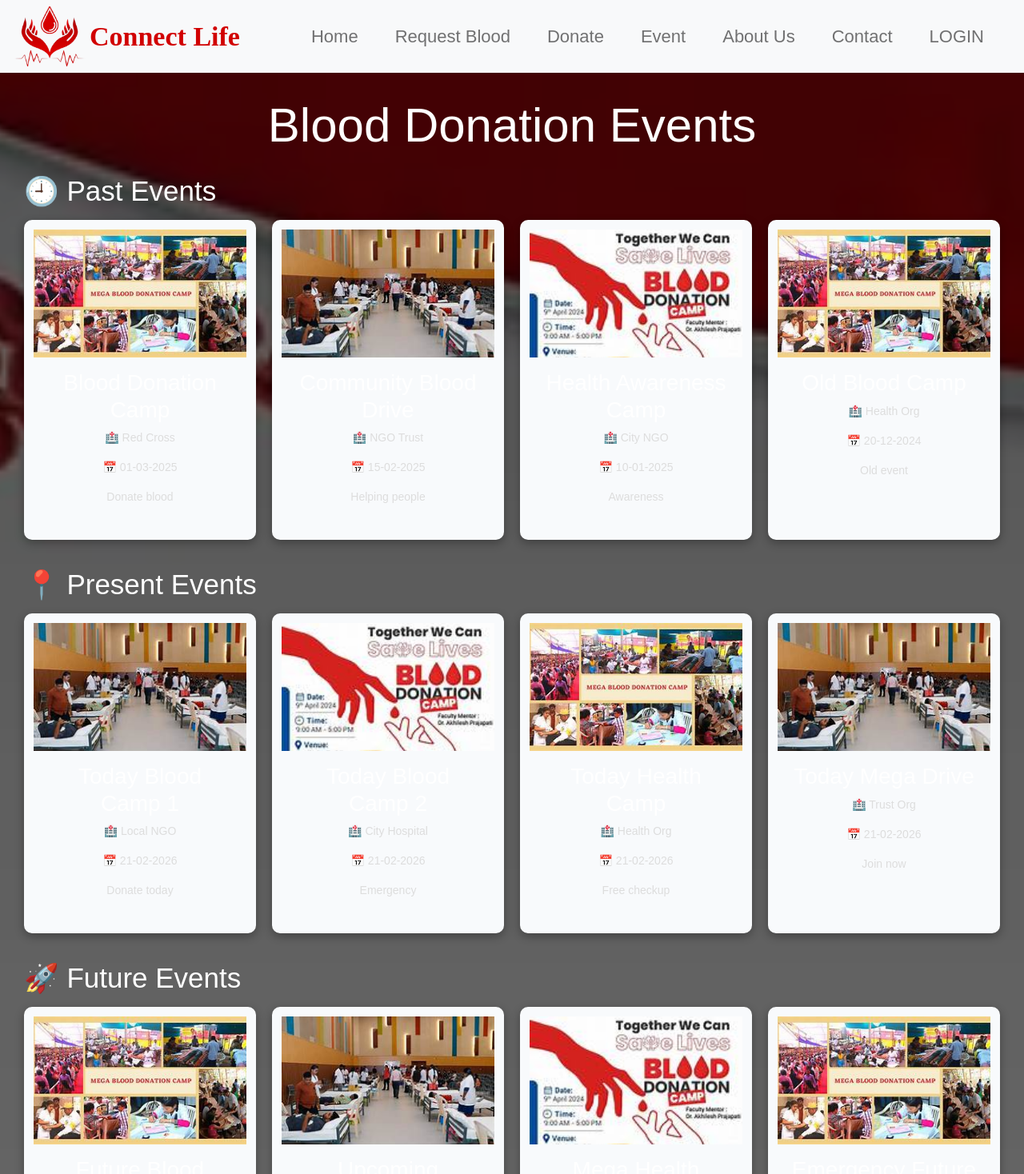
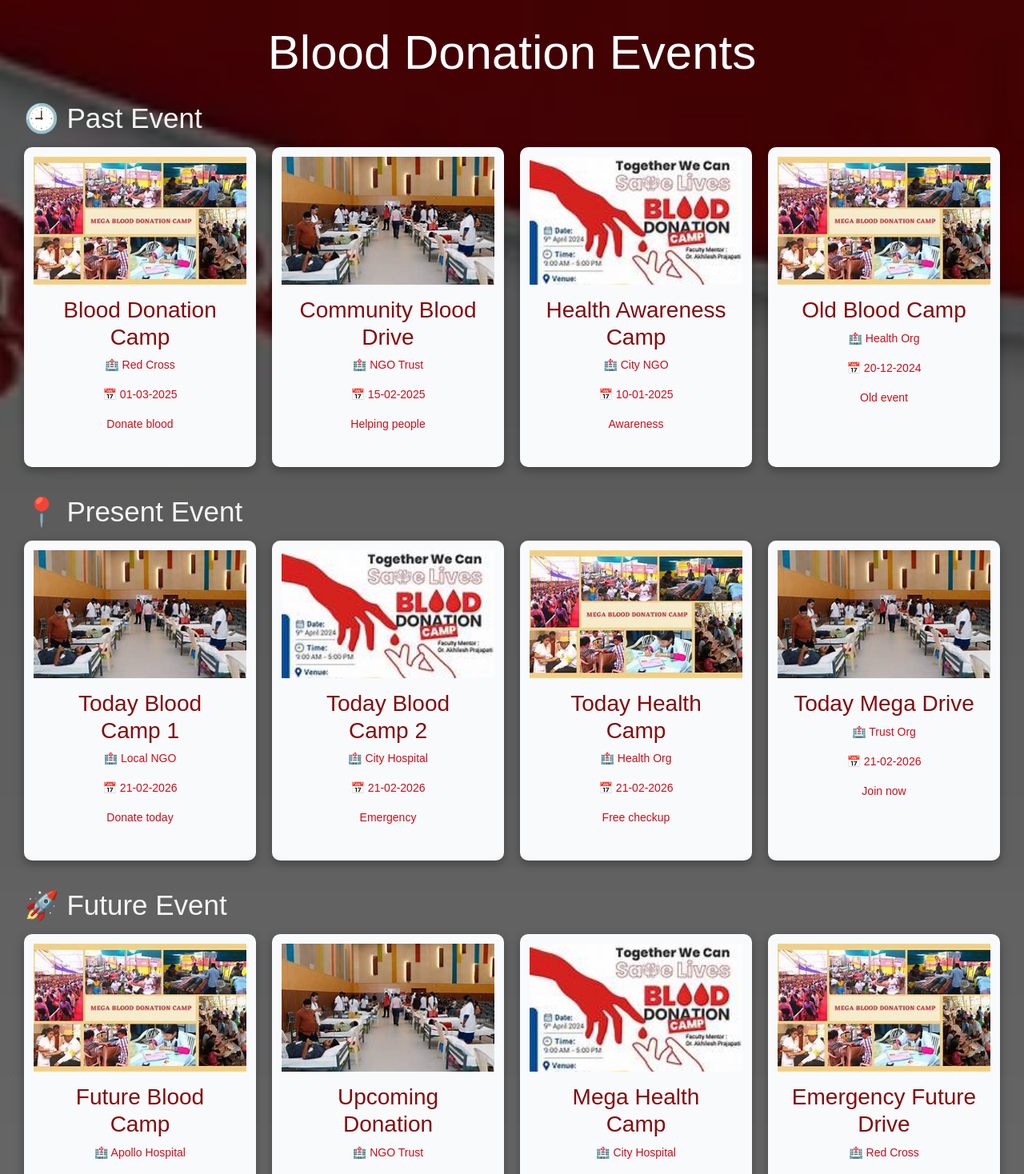
Before and after one commit to meetdoshi027/emergency-blood-request-system, a React (Vite) app: page /event in a window 1280 px wide. Shown: the top 1468 px of the page at 80% size. Built offline with nearby package versions, Linux system fonts and the light colour scheme.

Commit message:
event page

```diff
--- a/src/components/Event/Event.css
+++ b/src/components/Event/Event.css
@@ -33,7 +33,7 @@ font-size:60px;
 .section-title{
 margin:25px 0 15px;
 font-size:35px;
-color:#fff;
+color:#f5f4f4;
 }
 
 /* 📦 GRID */
@@ -51,7 +51,7 @@ border-radius:12px;
 overflow:hidden;
 box-shadow:0 4px 12px rgba(0,0,0,0.3);
 transition:0.3s;
-color:#fff;
+color:#840d0d;
 }
 
 .event-card:hover{
@@ -77,12 +77,12 @@ margin-bottom:8px;
 
 .event-content p{
 font-size:14px;
-color:#ddd;
+color:#c8101c;
 }
 
 .desc{
 font-size:13px;
-color:#ccc;
+color:#0b5a07;
 margin-top:5px;
 }
 
--- a/src/components/Event/Event.jsx
+++ b/src/components/Event/Event.jsx
@@ -1,8 +1,6 @@
 import React, { useState } from "react";
 import "./Event.css";
 import EventForm from "./EventForm";
-import Navbar from "../Navbar/Navbar";
-import Footer from "../footer/footer";
 
 /* IMAGES */
 import img1 from "../../assets/Megablood.jpg";
@@ -17,8 +15,8 @@ const Event = () => {
 // ✅ DATE FORMAT FUNCTION
 const formatDate = (date) => {
 const d = new Date(date);
-    const day = String(d.getDate()).padStart(2, "0");
-    const month = String(d.getMonth() + 1).padStart(2, "0");
+const day = String(d.getDate()).padStart(2, '0');
+const month = String(d.getMonth() + 1).padStart(2, '0');
 const year = d.getFullYear();
 return `${day}-${month}-${year}`;
 };
@@ -27,42 +25,41 @@ const Event = () => {
 const [showForm, setShowForm] = useState(false);
 const [selectedEvent, setSelectedEvent] = useState(null);
 
-  // ✅ EVENTS DATA
 const events = [
-    { title: "Blood Donation Camp", organization: "Red Cross", date: "2025-03-01", image: img1, description: "Donate blood" },
-    { title: "Community Blood Drive", organization: "NGO Trust", date: "2025-02-15", image: img2, description: "Helping people" },
-    { title: "Health Awareness Camp", organization: "City NGO", date: "2025-01-10", image: img3, description: "Awareness" },
-    { title: "Old Blood Camp", organization: "Health Org", date: "2024-12-20", image: img1, description: "Old event" },
 
-    { title: "Today Blood Camp 1", organization: "Local NGO", date: today, image: img2, description: "Donate today" },
-    { title: "Today Blood Camp 2", organization: "City Hospital", date: today, image: img3, description: "Emergency" },
-    { title: "Today Health Camp", organization: "Health Org", date: today, image: img1, description: "Free checkup" },
-    { title: "Today Mega Drive", organization: "Trust Org", date: today, image: img2, description: "Join now" },
+{title:"Blood Donation Camp",organization:"Red Cross",date:"2025-03-01",image:img1,description:"Donate blood"},
+{title:"Community Blood Drive",organization:"NGO Trust",date:"2025-02-15",image:img2,description:"Helping people"},
+{title:"Health Awareness Camp",organization:"City NGO",date:"2025-01-10",image:img3,description:"Awareness"},
+{title:"Old Blood Camp",organization:"Health Org",date:"2024-12-20",image:img1,description:"Old event"},
 
-    { title: "Future Blood Camp", organization: "Apollo Hospital", date: "2026-05-20", image: img1, description: "Biggest drive" },
-    { title: "Upcoming Donation", organization: "NGO Trust", date: "2026-06-10", image: img2, description: "Save lives" },
-    { title: "Mega Health Camp", organization: "City Hospital", date: "2026-07-01", image: img3, description: "Free services" },
-    { title: "Emergency Future Drive", organization: "Red Cross", date: "2026-08-15", image: img1, description: "Urgent" }
+{title:"Today Blood Camp 1",organization:"Local NGO",date:today,image:img2,description:"Donate today"},
+{title:"Today Blood Camp 2",organization:"City Hospital",date:today,image:img3,description:"Emergency"},
+{title:"Today Health Camp",organization:"Health Org",date:today,image:img1,description:"Free checkup"},
+{title:"Today Mega Drive",organization:"Trust Org",date:today,image:img2,description:"Join now"},
+
+{title:"Future Blood Camp",organization:"Apollo Hospital",date:"2026-05-20",image:img1,description:"Biggest drive"},
+{title:"Upcoming Donation",organization:"NGO Trust",date:"2026-06-10",image:img2,description:"Save lives"},
+{title:"Mega Health Camp",organization:"City Hospital",date:"2026-07-01",image:img3,description:"Free services"},
+{title:"Emergency Future Drive",organization:"Red Cross",date:"2026-08-15",image:img1,description:"Urgent"}
 ];
 
-  // ✅ SAFE DATE FILTERING
-  const pastEvents = events.filter(e => new Date(e.date) < new Date(today));
+// FILTER
+const pastEvents = events.filter(e => e.date < today);
 const presentEvents = events.filter(e => e.date === today);
-  const futureEvents = events.filter(e => new Date(e.date) > new Date(today));
+const futureEvents = events.filter(e => e.date > today);
 
-  // ✅ REGISTER HANDLER
+// REGISTER
 const handleRegister = (event) => {
 setSelectedEvent(event);
 setShowForm(true);
 };
 
-  // ✅ RENDER EVENTS
+// RENDER
 const renderEvents = (list, type) => (
-    list.length === 0 ? (
-      <p className="no-events">No events available</p>
-    ) : (
 <div className="event-grid">
-        {list.map((event, index) => (
+
+{list.map((event,index)=>(
+
 <div className="event-card" key={index}>
 
 <img src={event.image} alt="event" />
@@ -70,7 +67,10 @@ const Event = () => {
 <div className="event-content">
 <h3>{event.title}</h3>
 <p>🏥 {event.organization}</p>
+
+{/* ✅ UPDATED DATE */}
 <p>📅 {formatDate(event.date)}</p>
+
 <p className="desc">{event.description}</p>
 
 {type === "future" && (
@@ -84,41 +84,34 @@ const Event = () => {
 
 </div>
 </div>
+
 ))}
+
 </div>
-    )
 );
 
 return (
-    <>
-      {/* ✅ Navbar only once */}
-      <Navbar />
+<div className="event-container" style={{ backgroundImage: `url(${bg})` }}>
 
-      <div
-        className="event-container"
-        style={{ backgroundImage: `url(${bg})` }}
-      >
 <h1 className="main-title">Blood Donation Events</h1>
 
-        <h2 className="section-title">🕘 Past Events</h2>
-        {renderEvents(pastEvents, "past")}
+<h2 className="section-title">🕘 Past Event</h2>
+{renderEvents(pastEvents,"past")}
 
-        <h2 className="section-title">📍 Present Events</h2>
-        {renderEvents(presentEvents, "present")}
+<h2 className="section-title">📍 Present Event</h2>
+{renderEvents(presentEvents,"present")}
 
-        <h2 className="section-title">🚀 Future Events</h2>
-        {renderEvents(futureEvents, "future")}
+<h2 className="section-title">🚀 Future Event</h2>
+{renderEvents(futureEvents,"future")}
 
-        {/* ✅ FORM POPUP */}
 {showForm && (
 <EventForm
 event={selectedEvent}
 closeForm={() => setShowForm(false)}
 />
 )}
+
 </div>
-      <Footer/>
-    </>
 );
 };
 
```
Lines whose indentation alone changed are shown as unchanged.
